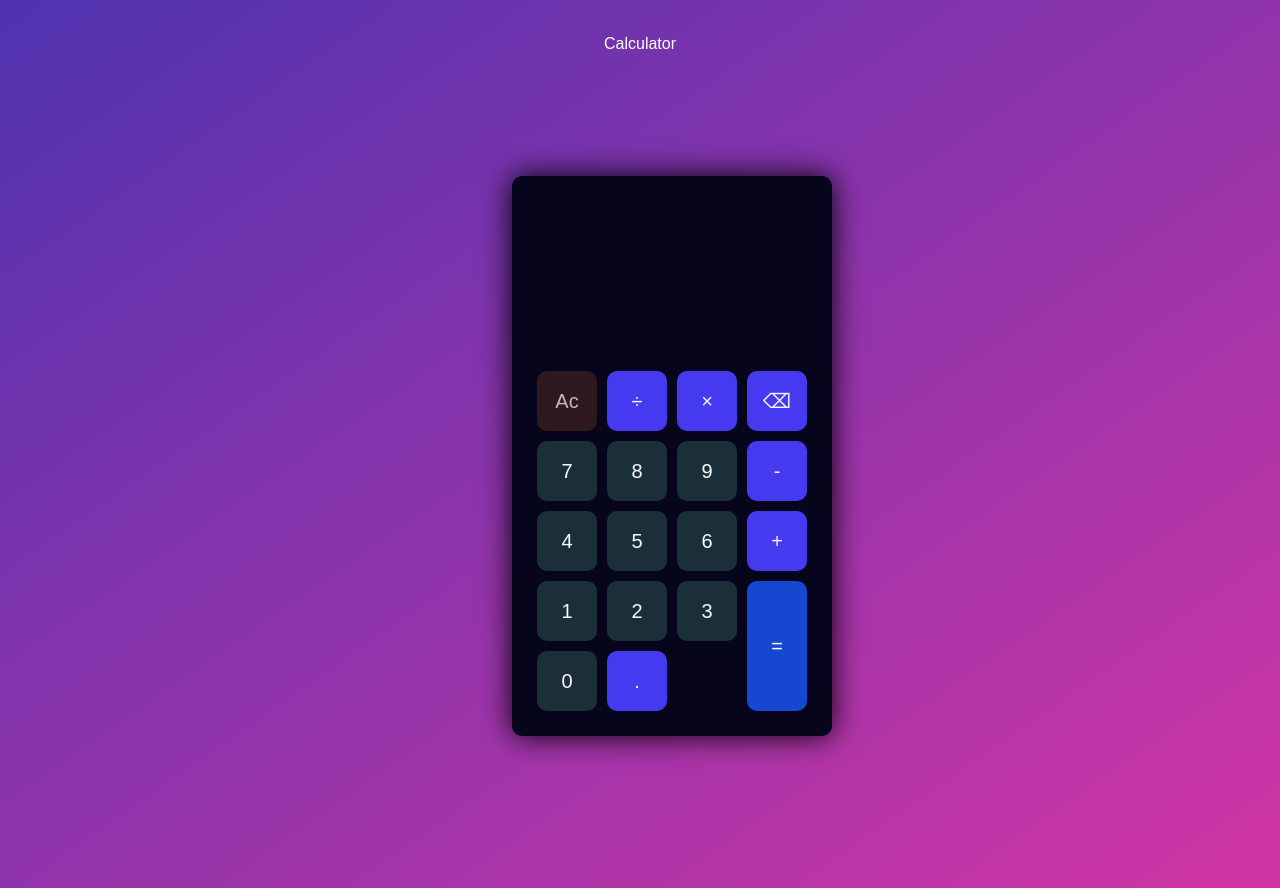
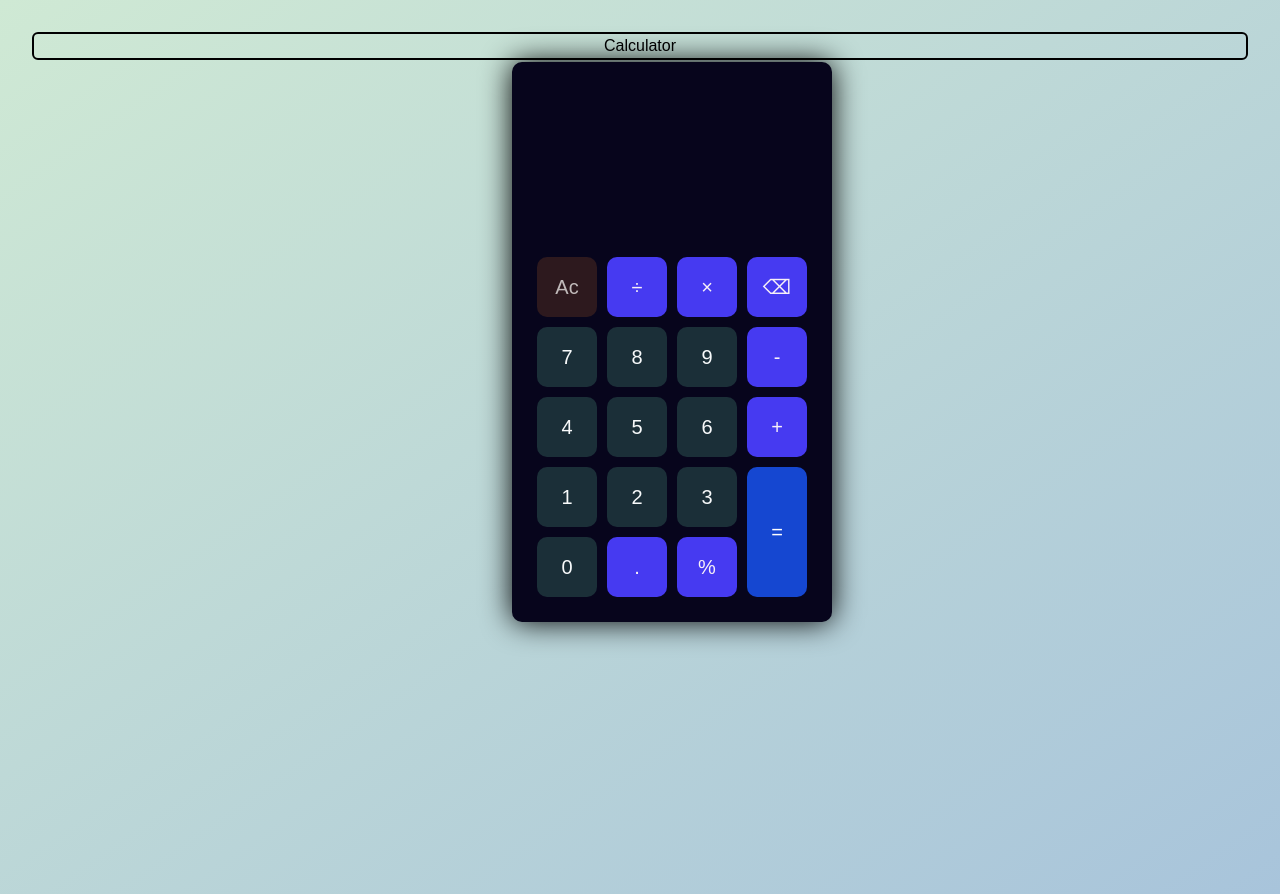
Before and after one commit to salmanmhd/Calc-Mate, a React (Vite) app: page / in a window 1280 px wide. Shown: the top 894 px of the page. Built offline with nearby package versions, Linux system fonts and the light colour scheme.

Commit message:
update bg

```diff
--- a/src/component/Ui.jsx
+++ b/src/component/Ui.jsx
@@ -4,7 +4,7 @@ const Add = () => {
   return (
     //creating a UI designing
     <>
-    <div className='cal-3'><a>Calculator</a>
+    <div className='cal-3'>Calculator
     </div>
     <div class="container">
         <div class="calculator dark">
@@ -20,7 +20,6 @@ const Add = () => {
                         <td><button class="btn-operator" id="clear">Ac</button></td>
                         <td><button class="btn-operator" id="/">&divide;</button></td>
                         <td><button class="btn-operator" id="*">&times;</button></td>
-                        {/* <td><button class="btn-operator" id="backspace"></button></td> */}
                         <td><button class="btn-operator" id="backspace">&#x232B;
                         </button></td>
 
@@ -44,9 +43,9 @@ const Add = () => {
                         <td rowspan="2"><button class="btn-equal" id="equal">=</button></td>
                     </tr>
                     <tr>
-                        {/* <td><button class="btn-operator" id="("></button></td> */}
-                        <td><button class="btn-number" id="0">0</button></td>
-                        <td><button class="btn-operator" id=".">.</button></td>
+                            <td><button class="btn-number" id="zero">0</button></td>
+                            <td><button class="btn-operator" id="dot">.</button></td>
+                            <td><button class="btn-operator" id="module">%</button></td>
                     </tr>
                 </table>
             </div>
--- a/src/index.css
+++ b/src/index.css
@@ -35,14 +35,15 @@ body {
   }
 
   body {
-    background-image: linear-gradient( to bottom right, rgba(79,51,176,1.0),rgba(210,53,165));
+    background-image: linear-gradient( to bottom right, rgb(207, 233, 212),rgb(168, 196, 219));
   }
 
   .container {
+    align-items: center;
     height: 100vh;
     width: 100vw;
-    display: grid;
     place-items: center;
+    margin-top: 0%;
   }
 
   .calculator {
@@ -53,15 +54,6 @@ body {
     border-radius: 10px;
     box-shadow: 0 0 30px #000;
   }
-
-  /* .theme-toggler {
-    position: absolute;
-    top: 30px;
-    right: 30px;
-    color: #fff;
-    cursor: pointer;
-    z-index: 1;
-  } */
 
   .theme-toggler.active {
     color: #333;
@@ -186,12 +178,16 @@ body {
 
   }
 
-  .cal-3:hover{
+  .cal-3{
     text-align: center;
-    font-size: larger;
-    /* background-color: aqua; */
-    padding-top: auto;
-    padding-bottom: auto;
-    font-weight: 500;
-    /* background-color: #1547d1; */
+    border-radius: 6px;
+    margin-bottom: 2px;
+    margin-top: 0px;
+    border: 2px solid black;
+    background-color: rgb(rgb(231, 237, 241), rgb(222, 238, 222), rgb(183, 183, 214));
   }
+
+  .container{
+       display: center;
+
+  }
```
